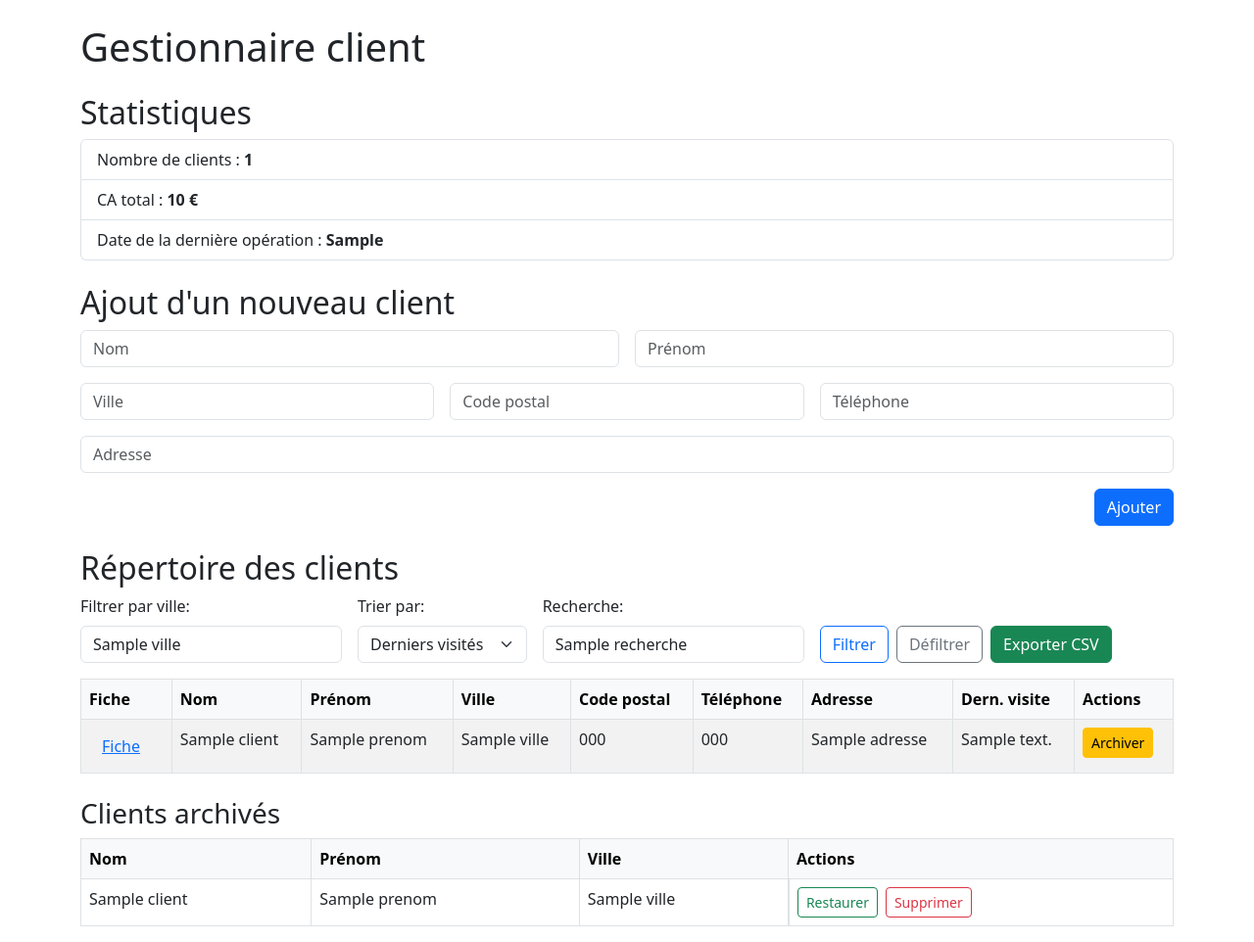
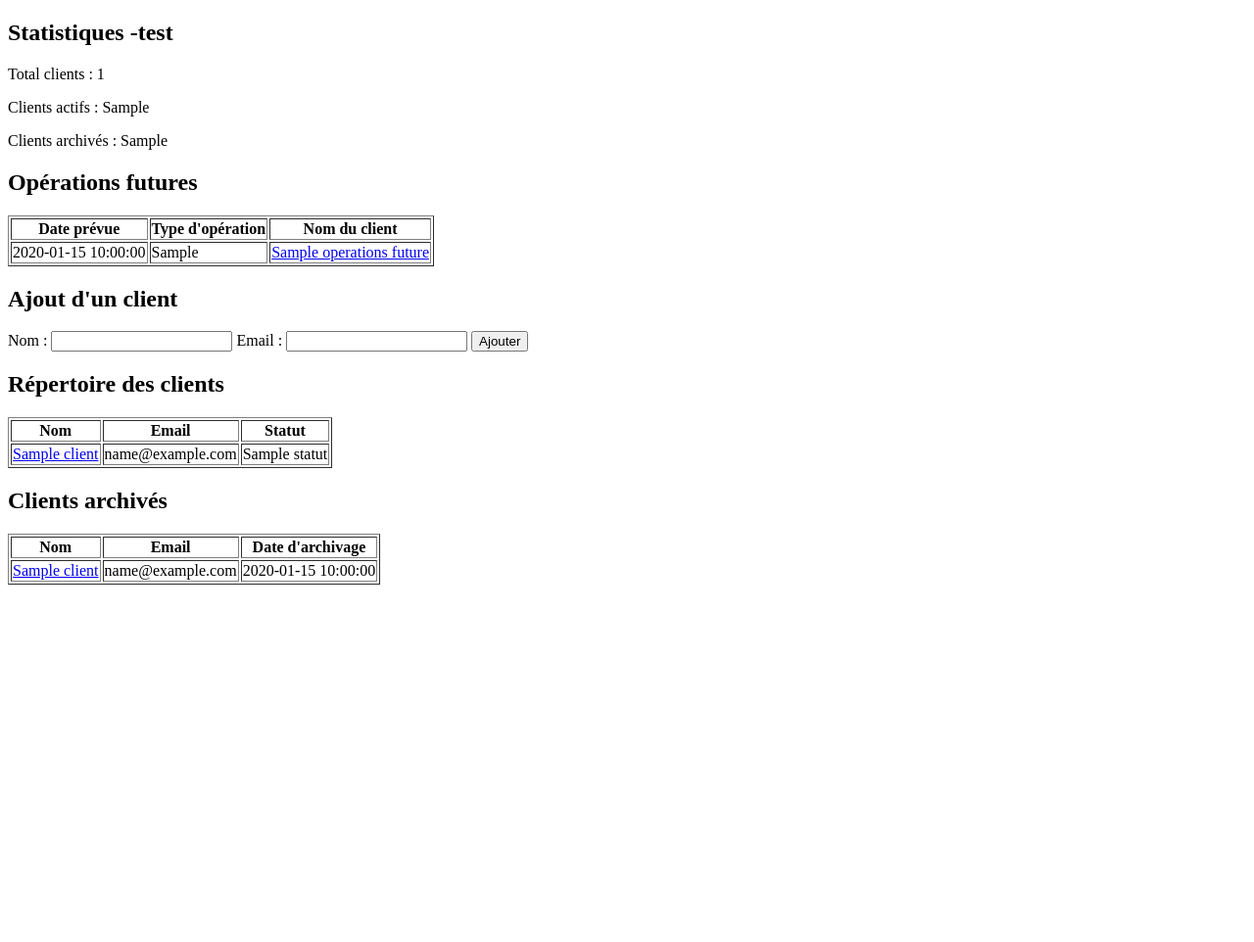
Before and after one commit to cavazzanat/crm-flask, a Flask app: template templates/index.html in a window 1280 px wide. Shown: the whole page at 98% size. After the commit the page ends 597 px from the top, so only its background shows below. Run offline with Flask 3, Linux system fonts and the light colour scheme; the template is opened without the code that fills it: most values are stand-ins (such as "Sample title", 1, 10 or a date in 2020); some libraries are stand-ins or nearby versions.

Commit message:
nouvelle mise à jour

```diff
--- a/app.py
+++ b/app.py
@@ -11,11 +11,11 @@ app.secret_key = 'secret_key_here'
 
 def get_db_connection():
     conn = psycopg2.connect(
-        host=os.environ.get('DB_HOST'),
-        database=os.environ.get('DB_NAME'),
-        user=os.environ.get('DB_USER'),
-        password=os.environ.get('DB_PASSWORD'),
-        port=os.environ.get('DB_PORT', 5432),
+        host=os.environ.get("DB_HOST"),
+        database=os.environ.get("DB_NAME"),
+        user=os.environ.get("DB_USER"),
+        password=os.environ.get("DB_PASSWORD"),
+        port=os.environ.get("DB_PORT"),
         cursor_factory=psycopg2.extras.RealDictCursor
     )
     return conn
@@ -33,6 +33,9 @@ def index():
 
     cur.execute("SELECT MAX(date_operation) FROM operations")
     derniere_operation = cur.fetchone()['max']
+
+    cur.execute("SELECT * FROM operations_futures WHERE date_prevue >= CURRENT_DATE ORDER BY date_prevue ASC")
+    operations_futures = cur.fetchall()
 
     ville = request.args.get('ville', '')
     recherche = request.args.get('recherche', '')
@@ -64,13 +67,25 @@ def index():
     cur.execute("SELECT DISTINCT ville FROM clients WHERE archive = false AND ville != ''")
     villes = [row['ville'] for row in cur.fetchall()]
 
+    cur.execute("""
+        SELECT o.date_prevue, o.type, o.montant, c.nom, c.id AS client_id
+        FROM operations_futures o
+        JOIN clients c ON c.id = o.client_id
+        WHERE c.archive = false
+        ORDER BY o.date_prevue ASC
+        LIMIT 10
+    """)
+    prochaines_operations = cur.fetchall()
+
     cur.close()
     conn.close()
 
     return render_template('index.html', clients=clients, archives=archives,
                            nb_clients=nb_clients, ca_total=ca_total,
                            derniere_operation=derniere_operation, ville=ville,
-                           recherche=recherche, tri=tri, villes=villes)
+                           recherche=recherche, tri=tri, villes=villes,
+                           operations_futures=operations_futures,
+                           prochaines_operations=prochaines_operations)
 
 @app.route('/export-clients')
 def export_clients():
@@ -181,9 +196,13 @@ def client_detail(id):
     cur.execute("SELECT COALESCE(SUM(montant), 0) FROM operations WHERE client_id = %s", (id,))
     ca_total = cur.fetchone()['coalesce']
 
+    cur.execute("SELECT * FROM operations_futures WHERE client_id = %s ORDER BY date_prevue ASC", (id,))
+    operations_futures = cur.fetchall()
+
     cur.close()
     conn.close()
-    return render_template('client.html', client=client, operations=operations, ca_total=ca_total)
+    return render_template('client.html', client=client, operations=operations,
+                           ca_total=ca_total, operations_futures=operations_futures)
 
 @app.route('/client/<int:id>/update', methods=['POST'])
 def update_client(id):
@@ -247,6 +266,26 @@ def delete_operation(id, op_id):
     conn.close()
     return redirect(f'/client/{id}')
 
+@app.route('/client/<int:id>/add-operation-future', methods=['POST'])
+def add_operation_future(id):
+    data = (
+        id,
+        request.form['type'],
+        float(request.form['montant']),
+        request.form['date_prevue'],
+        request.form.get('remarque', '')
+    )
+    conn = get_db_connection()
+    cur = conn.cursor()
+    cur.execute("""
+        INSERT INTO operations_futures (client_id, type, montant, date_prevue, remarque)
+        VALUES (%s, %s, %s, %s, %s)
+    """, data)
+    conn.commit()
+    cur.close()
+    conn.close()
+    return redirect(f'/client/{id}')
+
 @app.route('/reset-filters')
 def reset_filters():
     return redirect(url_for('index'))
--- a/templates/index.html
+++ b/templates/index.html
@@ -2,95 +2,40 @@
 <html lang="fr">
 <head>
     <meta charset="UTF-8">
-  <title>Gestionnaire client</title>
-  <link href="https://cdn.jsdelivr.net/npm/bootstrap@5.3.0/dist/css/bootstrap.min.css" rel="stylesheet">
+    <title>Gestion Clients - Tableau de bord</title>
 </head>
 <body>
-<div class="container mt-4">
-  <h1 class="mb-4">Gestionnaire client</h1>
 
-  <!-- Statistiques -->
-  <section class="mb-4">
-    <h2>Statistiques</h2>
-    <ul class="list-group">
-      <li class="list-group-item">Nombre de clients : <strong>{{ nb_clients }}</strong></li>
-      <li class="list-group-item">CA total : <strong>{{ ca_total }} €</strong></li>
-      <li class="list-group-item">Date de la dernière opération : <strong>{{ derniere_operation }}</strong></li>
-    </ul>
+    <!-- Section Statistiques -->
+    <section id="statistiques">
+        <h2>Statistiques -test</h2>
+        <!-- Exemple de contenu statistique -->
+        <p>Total clients : {{ total_clients }}</p>
+        <p>Clients actifs : {{ clients_actifs }}</p>
+        <p>Clients archivés : {{ clients_archives }}</p>
     </section>
 
-  <!-- Ajout client -->
-  <section class="mb-4">
-    <h2>Ajout d'un nouveau client</h2>
-    <form method="POST" action="/add-client" class="row g-3">
-      <div class="col-md-6"><input name="nom" class="form-control" placeholder="Nom" required></div>
-      <div class="col-md-6"><input name="prenom" class="form-control" placeholder="Prénom" required></div>
-      <div class="col-md-4"><input name="ville" class="form-control" placeholder="Ville" required></div>
-      <div class="col-md-4"><input name="code_postal" class="form-control" placeholder="Code postal"></div>
-      <div class="col-md-4"><input name="telephone" class="form-control" placeholder="Téléphone"></div>
-      <div class="col-12"><input name="adresse" class="form-control" placeholder="Adresse"></div>
-      <div class="col-12 text-end">
-        <button type="submit" class="btn btn-primary">Ajouter</button>
-      </div>
-    </form>
-  </section>
-
-  <!-- Répertoire clients -->
-  <section class="mb-4">
-    <h2>Répertoire des clients</h2>
-    <form method="GET" action="/" class="row g-3 align-items-end">
-      <div class="col-md-3">
-        <label class="form-label">Filtrer par ville:</label>
-        <input list="villes" name="ville" value="{{ ville }}" class="form-control" placeholder="Commencez à taper...">
-        <datalist id="villes">
-          {% for v in villes %}<option value="{{ v }}">{% endfor %}
-        </datalist>
-      </div>
-      <div class="col-md-2">
-        <label class="form-label">Trier par:</label>
-        <select name="tri" class="form-select">
-          <option value="recent" {% if tri == 'recent' %}selected{% endif %}>Derniers visités</option>
-          <option value="ancien" {% if tri == 'ancien' %}selected{% endif %}>Clients inactifs</option>
-        </select>
-      </div>
-      <div class="col-md-3">
-        <label class="form-label">Recherche:</label>
-        <input type="text" name="recherche" value="{{ recherche }}" class="form-control" placeholder="Nom, adresse, tél...">
-      </div>
-      <div class="col-md-4 d-flex gap-2">
-        <button type="submit" class="btn btn-outline-primary">Filtrer</button>
-        <a href="/reset-filters" class="btn btn-outline-secondary">Défiltrer</a>
-        <a href="/export-clients" class="btn btn-success">Exporter CSV</a>
-      </div>
-    </form>
-
-    <table class="table table-bordered table-striped mt-3">
-      <thead class="table-light">
+    <!-- Section Opérations futures (ajoutée sous Statistiques) -->
+    <section id="operations-futures">
+        <h2>Opérations futures</h2>
+        <table border="1">
+            <thead>
                 <tr>
-          <th>Fiche</th><th>Nom</th><th>Prénom</th><th>Ville</th><th>Code postal</th><th>Téléphone</th><th>Adresse</th><th>Dern. visite</th><th>Actions</th>
+                    <th>Date prévue</th>
+                    <th>Type d'opération</th>
+                    <th>Nom du client</th>
                 </tr>
             </thead>
             <tbody>
-        {% for client in clients %}
+                {% for operation in operations_futures %}
                 <tr>
-          <td><a href="/client/{{ client['id'] }}" class="btn btn-link">Fiche</a></td>
-          <td>{{ client['nom'] }}</td>
-          <td>{{ client['prenom'] }}</td>
-          <td>{{ client['ville'] }}</td>
-          <td>{{ client['code_postal'] }}</td>
-          <td>{{ client['telephone'] }}</td>
-          <td>{{ client['adresse'] }}</td>
-          <td>{{ client['derniere_visite'] or 'Aucune' }}</td>
+                    <td>{{ operation.date_prevue }}</td>
+                    <td>{{ operation.type_operation }}</td>
                     <td>
-            {% if request.args.get('confirm') == client['id']|string %}
-              <form method="POST" action="/archive-client/{{ client['id'] }}">
-                <span>Confirmer ?</span>
-                <button type="submit" class="btn btn-sm btn-danger">Oui</button>
-                <a href="/" class="btn btn-sm btn-secondary">Non</a>
-              </form>
-            {% else %}
-              <a href="/?confirm={{ client['id'] }}" class="btn btn-sm btn-warning">Archiver</a>
-            {% endif %}
+                        <!-- Lien vers la fiche du client -->
+                        <a href="/client/{{ operation.client_id }}">
+                            {{ operation.client_name }}
+                        </a>
                     </td>
                 </tr>
                 {% endfor %}
@@ -98,42 +43,65 @@
         </table>
     </section>
 
-  <!-- Archivés -->
-  <section>
-    <h3>Clients archivés</h3>
-    <table class="table table-bordered">
-      <thead class="table-light">
-        <tr><th>Nom</th><th>Prénom</th><th>Ville</th><th>Actions</th></tr>
+    <!-- Section Ajout d'un client -->
+    <section id="ajout-client">
+        <h2>Ajout d'un client</h2>
+        <form action="{{ url_for('add_client') }}" method="post">
+            <label for="nom">Nom :</label>
+            <input type="text" id="nom" name="nom" required>
+
+            <label for="email">Email :</label>
+            <input type="email" id="email" name="email" required>
+
+            <button type="submit">Ajouter</button>
+        </form>
+    </section>
+
+    <!-- Section Répertoire des clients -->
+    <section id="repertoire-clients">
+        <h2>Répertoire des clients</h2>
+        <table border="1">
+            <thead>
+                <tr>
+                    <th>Nom</th>
+                    <th>Email</th>
+                    <th>Statut</th>
+                </tr>
             </thead>
             <tbody>
-        {% for client in archives %}
+                {% for client in clients %}
                 <tr>
-          <td>{{ client['nom'] }}</td>
-          <td>{{ client['prenom'] }}</td>
-          <td>{{ client['ville'] }}</td>
-          <td class="d-flex gap-2">
-            {% if request.args.get('confirm_restore') == client['id']|string %}
-              <form method="POST" action="/restore-client/{{ client['id'] }}">
-                <button type="submit" class="btn btn-sm btn-success">Confirmer</button>
-                <a href="/" class="btn btn-sm btn-secondary">Annuler</a>
-              </form>
-            {% else %}
-              <a href="/?confirm_restore={{ client['id'] }}" class="btn btn-sm btn-outline-success">Restaurer</a>
-            {% endif %}
-            {% if request.args.get('confirm_delete') == client['id']|string %}
-              <form method="POST" action="/delete-client/{{ client['id'] }}">
-                <button type="submit" class="btn btn-sm btn-danger">Supprimer</button>
-                <a href="/" class="btn btn-sm btn-secondary">Annuler</a>
-              </form>
-            {% else %}
-              <a href="/?confirm_delete={{ client['id'] }}" class="btn btn-sm btn-outline-danger">Supprimer</a>
-            {% endif %}
-          </td>
+                    <td><a href="/client/{{ client.id }}">{{ client.nom }}</a></td>
+                    <td>{{ client.email }}</td>
+                    <td>{{ client.statut }}</td>
                 </tr>
                 {% endfor %}
             </tbody>
         </table>
     </section>
-</div>
+
+    <!-- Section Clients archivés -->
+    <section id="clients-archives">
+        <h2>Clients archivés</h2>
+        <table border="1">
+            <thead>
+                <tr>
+                    <th>Nom</th>
+                    <th>Email</th>
+                    <th>Date d'archivage</th>
+                </tr>
+            </thead>
+            <tbody>
+                {% for client in clients_archives %}
+                <tr>
+                    <td><a href="/client/{{ client.id }}">{{ client.nom }}</a></td>
+                    <td>{{ client.email }}</td>
+                    <td>{{ client.date_archivage }}</td>
+                </tr>
+                {% endfor %}
+            </tbody>
+        </table>
+    </section>
+
 </body>
 </html>
```
Also changed, not shown: templates/client.html (+44 -14 lines). Lines whose indentation alone changed are shown as unchanged.
